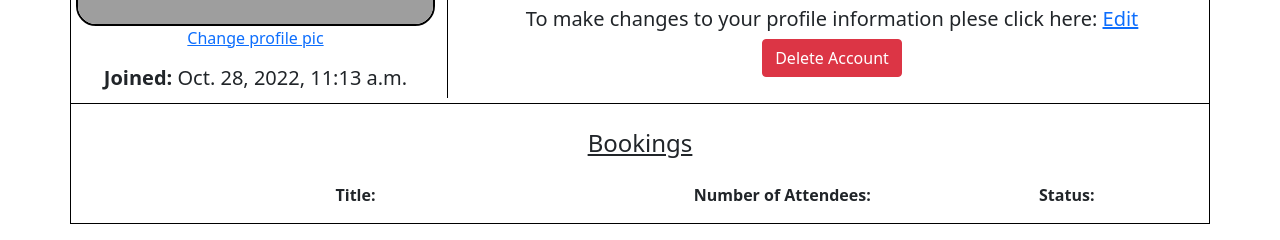
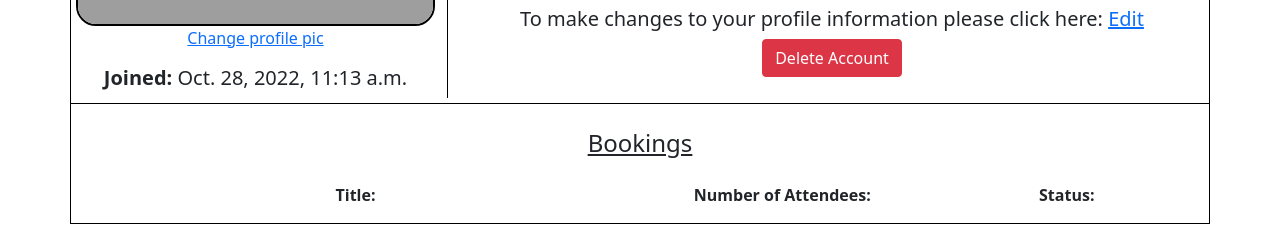
Before and after one commit to Alan-Bushell/la-cocina-del-diablo, a Django app: page /profile/ in a window 1280 px wide. Shown: the part 387-627 px from the top of the page. Run offline with Django 3.2, Linux system fonts and the light colour scheme; the visitor is signed in with stand-in values (Sample User, id 1); data that the repository does not hold is empty; some libraries are stand-ins or nearby versions; grey boxes are pictures that could not be loaded.

Commit message:
add favicon, update comments, fix typos

```diff
--- a/restaurant/forms.py
+++ b/restaurant/forms.py
@@ -7,6 +7,7 @@ from .models import Booking, Customer, User
 from django.forms import ModelForm
 
 
+# initial booking form for restaurant
 class BookingForm(ModelForm):
 
     def __init__(self, *args, **kwargs):
@@ -30,6 +31,7 @@ class BookingForm(ModelForm):
                   'booking_date', 'booking_time', 'number_of_attendees']
 
 
+# User form for changing username
 class UserForm(ModelForm):
 
     def __init__(self, *args, **kwargs):
@@ -44,6 +46,7 @@ class UserForm(ModelForm):
         fields = ['username']
 
 
+# Profile form for updating: email, phone, name
 class ProfileForm(ModelForm):
 
     def __init__(self, *args, **kwargs):
@@ -61,6 +64,7 @@ class ProfileForm(ModelForm):
         fields = ['first_name', 'last_name', 'contact_phone', 'email']
 
 
+# Image form to change profile image
 class ImageForm(ModelForm):
 
     def __init__(self, *args, **kwargs):
--- a/restaurant/views.py
+++ b/restaurant/views.py
@@ -6,9 +6,8 @@ from .models import Menu, Starter, MainDish, Dessert, Event, Booking, Customer
 from django.contrib.auth.models import User
 from django.contrib import messages
 
-# Create your views here.
 
-
+# Class for events list
 class EventList(generic.ListView):
     model = Event
     queryset = Event.objects.filter(status=1).order_by('-event_added')
@@ -16,6 +15,7 @@ class EventList(generic.ListView):
     paginate_by = 5
 
 
+# Class for event details view
 class EventDetail(View):
 
     def get(self, request, slug, *args, **kwargs):
@@ -30,6 +30,7 @@ class EventDetail(View):
             })
 
 
+# Class for the starter list for the menu
 class StarterList(generic.ListView):
     model = Starter
     queryset = Starter.objects.get
@@ -41,7 +42,7 @@ class StarterList(generic.ListView):
 
 
 def index(request):
-    # Returns the index.html page
+    # Returns the index.html page and menu items
     menus = Menu.objects.all()
     starters = Starter.objects.all()
     mains = MainDish.objects.all()
@@ -56,7 +57,7 @@ def index(request):
 
 def profile(request):
     """
-    renders profile page
+    renders profile page and requests all bookings
     """
     bookings = Booking.objects.all()
     return render(request, "profile.html",
@@ -82,6 +83,7 @@ def restaurant(request):
     return render(request, "restaurant.html", {'form': BookingForm})
 
 
+# Edit booking function
 def edit_booking(request, booking_id):
     booking = get_object_or_404(Booking, id=booking_id)
     form = BookingForm(instance=booking)
@@ -99,6 +101,7 @@ def edit_booking(request, booking_id):
     return render(request, 'edit_booking.html', context)
 
 
+# Delete booking function
 def delete_booking(request, booking_id):
     booking = get_object_or_404(Booking, id=booking_id)
     booking.delete()
@@ -107,6 +110,7 @@ def delete_booking(request, booking_id):
     return redirect('profile')
 
 
+# Edit username function
 def edit_username(request, user_id):
     user = get_object_or_404(User, id=user_id)
     form = UserForm(instance=user)
@@ -124,6 +128,7 @@ def edit_username(request, user_id):
     return render(request, 'edit_username.html', context)
 
 
+# Edit image function
 def edit_image(request, user_id):
     user = get_object_or_404(User, id=user_id)
     customer = get_object_or_404(Customer, user=user)
@@ -145,6 +150,7 @@ def edit_image(request, user_id):
     return render(request, 'edit_image.html', context)
 
 
+# Edit profile info function
 def edit_profile(request, user_id):
     customer = get_object_or_404(Customer, user=user_id)
     form = ProfileForm(instance=customer)
@@ -162,6 +168,7 @@ def edit_profile(request, user_id):
     return render(request, 'edit_profile.html', context)
 
 
+# Delete user account function
 def delete_account(request, user_id):
     user = get_object_or_404(User, id=user_id)
     user.delete()
--- a/templates/base.html
+++ b/templates/base.html
@@ -11,6 +11,7 @@
     <meta name="keywords" content="website, blog, restaurant, devil, kitchen">
     <meta name="description" content="Bar|Restaurant|Venue website">
     <meta name="viewport" content="width=device-width, initial-scale=1">
+    <link rel="icon" type="image/x-icon" href="/static/images/devil1.ico"> <!--https://www.freepnglogos.com/images/devil-35247.html-->
     <link rel="preconnect" href="https://fonts.gstatic.com">
     <link rel="stylesheet" href="https://cdnjs.cloudflare.com/ajax/libs/font-awesome/5.15.3/css/all.min.css">
     <link href="https://cdn.jsdelivr.net/npm/bootstrap@5.0.2/dist/css/bootstrap.min.css" rel="stylesheet" integrity="sha384-EVSTQN3/azprG1Anm3QDgpJLIm9Nao0Yz1ztcQTwFspd3yD65VohhpuuCOmLASjC" crossorigin="anonymous">
--- a/templates/profile.html
+++ b/templates/profile.html
@@ -28,7 +28,7 @@
             <h5><strong>Account Number:</strong> 100{{ user.id }}</h5>
             <h5><strong>Email:</strong> {{ user.customer.email }}</h5>
             <h5><strong>Phone:</strong> {{user.customer.contact_phone}}</h5>
-            <h5 class="text-center edit-profile-link">To make changes to your profile information plese click here: <a href="{% url 'edit_profile' user.id %}" aria-label="change personal information">Edit</a></h5>
+            <h5 class="text-center edit-profile-link">To make changes to your profile information please click here: <a href="{% url 'edit_profile' user.id %}" aria-label="change personal information">Edit</a></h5>
 
               <!-- Close account modal -->
             <button type="button" class="btn btn-danger" aria-label="delete account" data-bs-toggle="modal" data-bs-target="#closeAccountModal">
```
Also changed, not shown: restaurant/admin.py (+6 -2 lines), restaurant/models.py (+9 -0 lines), static/images/devil.ico (added), static/images/devil1.ico (added).
